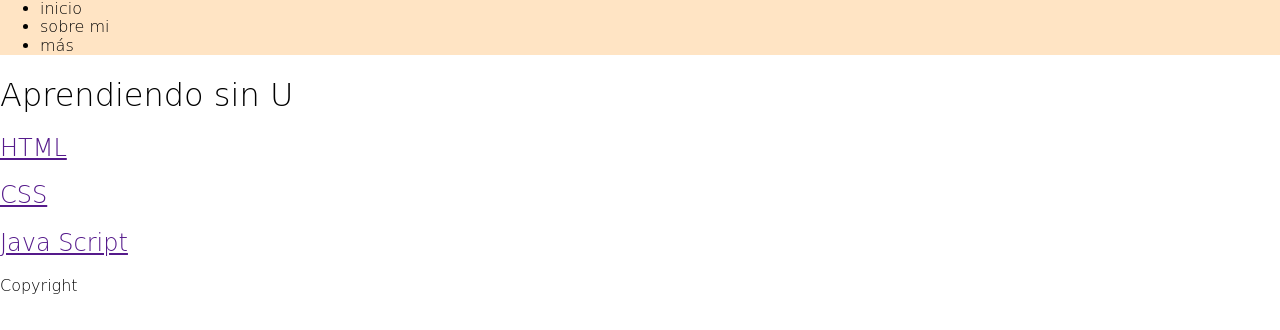
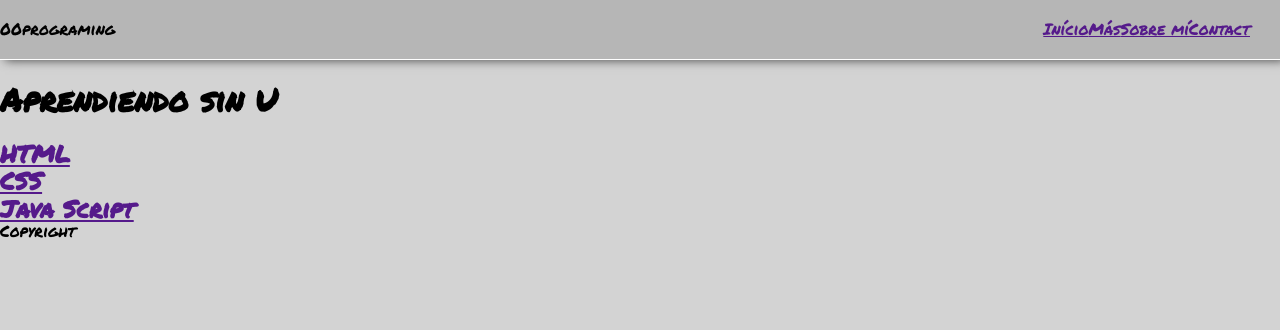
Before and after one commit to 00programing/NextU, a plain HTML site: page index.html in a window 1280 px wide. Drawn offline with nearby package versions, Linux system fonts and the light colour scheme.

Commit message:
nuevas cosas

```diff
--- a/index.html
+++ b/index.html
@@ -14,27 +14,20 @@
 <body>
     <header>
         <nav class="nav">
-            <ul class="nav__ul">
-                <li class="nav__li"><a href="#"></a>inicio</li>
-                <li class="nav__li"><a href="#"></a>sobre mi</li>
-                <li class="nav__li"><a href="#"></a>más</li>
-            </ul>
-            <ul class="nav__responsive-ul">
-                <div class="nav__respoonsive-button">
-
-                </div>
-                <div class="nav__li-container">
-                    <li class="nav__responsive-li"><a href="#"></a></li>
-                    <li class="nav__responsive-li"><a href="#"></a></li>
-                    <li class="nav__responsive-li"><a href="#"></a></li>
-                </div>
+            <label class="logo">00programing</label>
+            <ul class="nav__items">
+                <li class=""><a href="">Início</a></li>
+                <li class=""><a href="">Más</a></li>
+                <li class=""><a href="">Sobre mí</a></li>
+                <li class=""><a href="">Contact</a></li>
             </ul>
         </nav>
+    </header>
+    <div class="container-links">
+
         <div class="container-h1">
             <h1>Aprendiendo sin U</h1>
         </div>
-    </header>
-    <div class="container-links">
         <div class="container-html">
             <a href=""><h2>HTML</h2></a>
         </div>
--- a/style.css
+++ b/style.css
@@ -1,13 +1,31 @@
+@import url('https://fonts.googleapis.com/css2?family=Titan+One&display=swap');
+@import url('https://fonts.googleapis.com/css2?family=Permanent+Marker&family=Titan+One&display=swap');
 * {
-    font-family: cursive, sans-serif;
-    font-weight: 100;
+    box-sizing: border-box;
+    padding: 0;
+    margin: 0;
+    font-family: 'Permanent Marker', 'Titan One', cursive;
+}
+body {
+    background-color: lightgray;
+}
+header {
+
 }
 
-.nav__responsive-ul {
-    display: none;
+.nav {
+    display: flex;
+    justify-content: space-between;
+    align-items:center ;
+    width: 100vw;
+    height: 60px;
+    background-color: rgb(182, 182, 182);
+    border-bottom: 1px solid white;
+    box-shadow: 5px 0 10px rgba(0, 0, 0, .7);
+}
 
+.nav__items {
+    display:flex ;
+    list-style: none;
+    margin-right: 30px;
 }
-.nav__ul {
-    background-color: bisque;
-    margin: 0%;
-}
```
